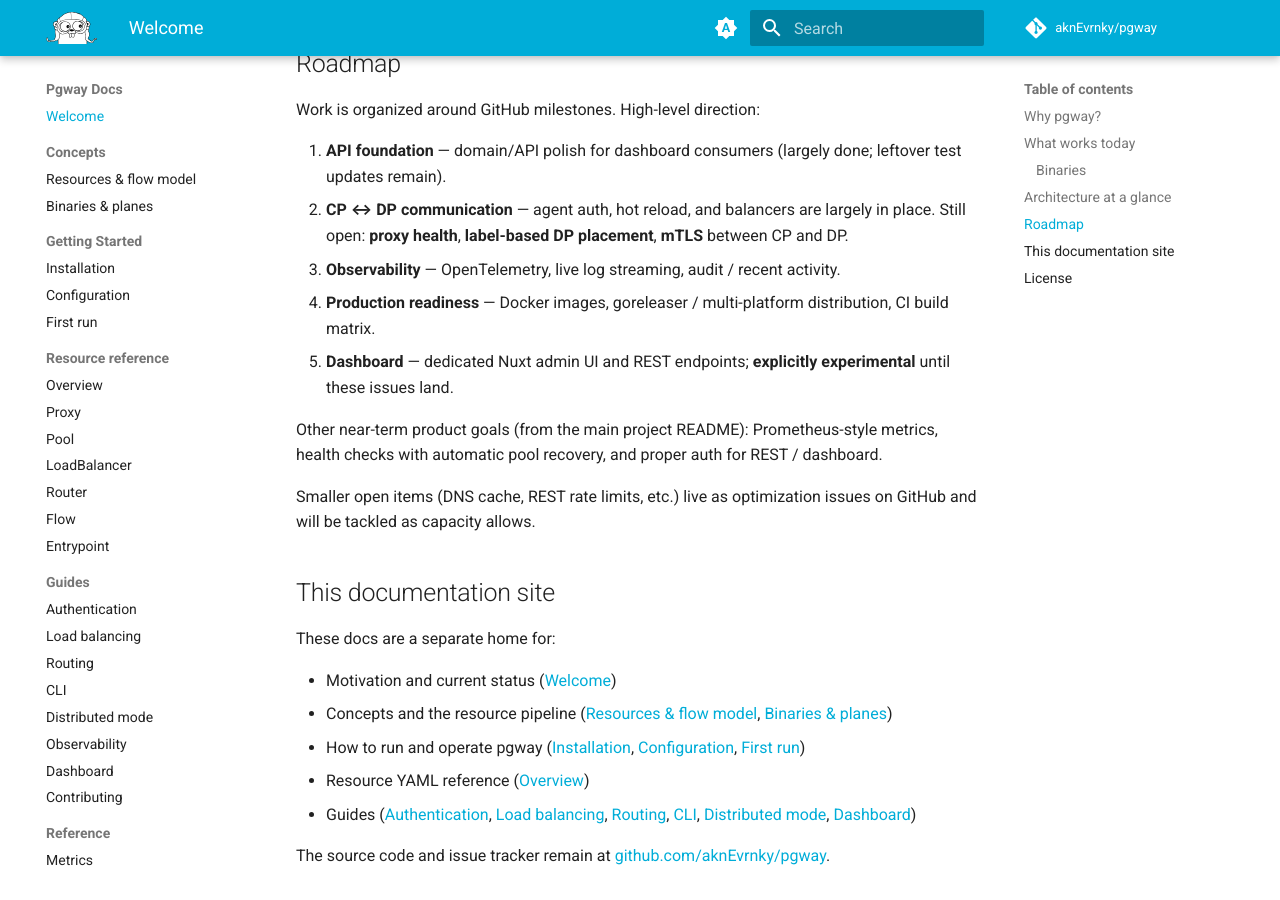
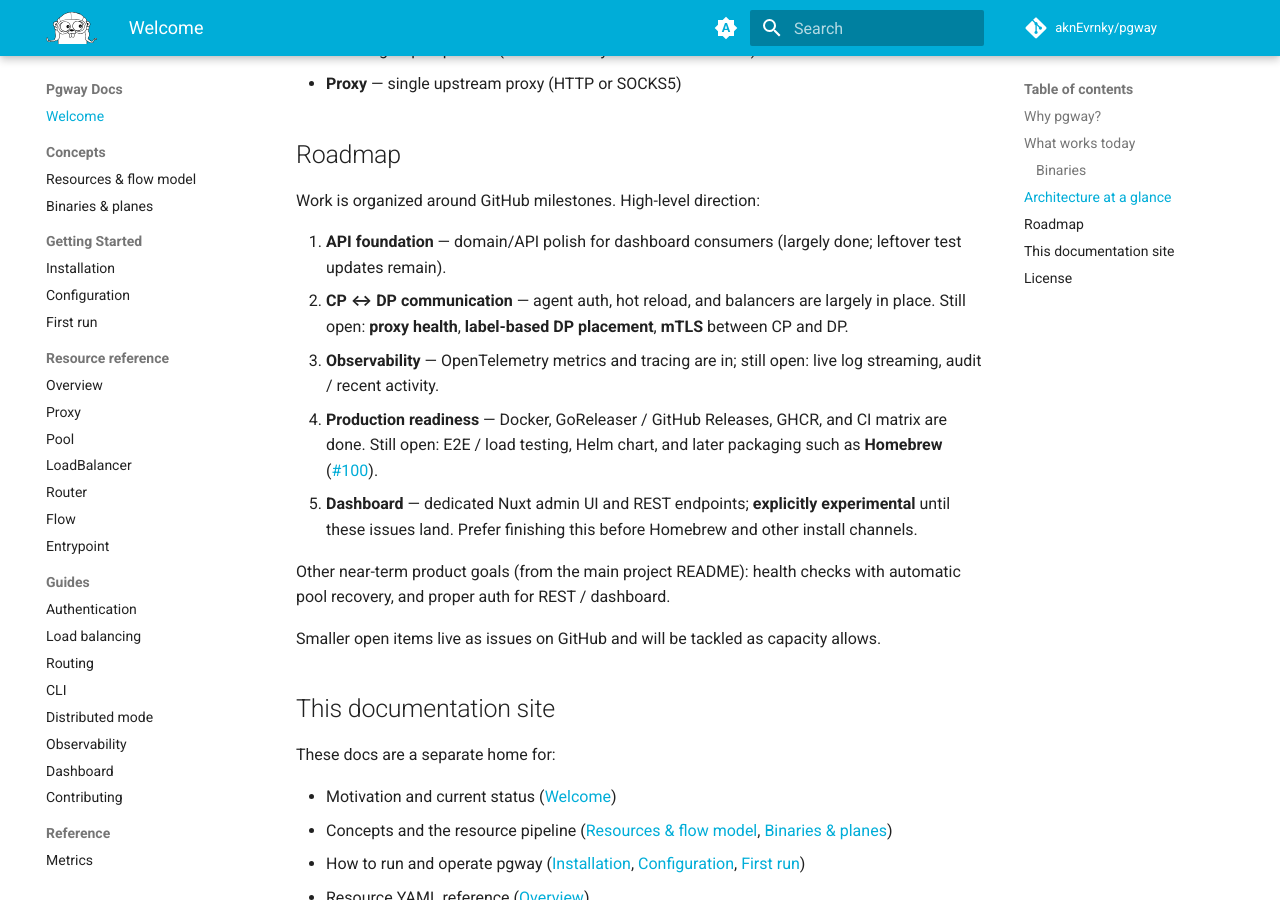
Before and after one commit to aknEvrnky/pgway-docs, an MkDocs documentation site: the page built from docs/index.md, in a window 1280 px wide and 900 px high, scrolled down 2528 px. Built offline with MkDocs 1.6.1 and Material for MkDocs 9.7.7, drawn with Linux system fonts in a browser that asks for light colours; comment, search, counter and statistics services are not loaded; some of the changed text lies outside the part shown.

Commit message:
docs: update contributing guidelines and project status in documentation

```diff
--- a/docs/index.md
+++ b/docs/index.md
@@ -35,8 +35,10 @@
 | Token auth + user management on gRPC | Ready |
 | BadgerDB-backed config store | Ready |
 | Web dashboard (Nuxt) + REST surface | Experimental — not ready |
+| GitHub Releases + multi-arch GHCR (`ghcr.io/aknevrnky/pgway`) | Ready |
+| OpenTelemetry metrics + tracing (OTLP) | Ready |
 | Health checks / auto pool recovery | Planned |
-| Metrics / OpenTelemetry | Planned |
+| Homebrew install formula | Planned ([#100](https://github.com/aknEvrnky/pgway/issues/100)) |
 
 ### Binaries
 
@@ -87,13 +89,13 @@
 
 1. **API foundation** — domain/API polish for dashboard consumers (largely done; leftover test updates remain).
 2. **CP ↔ DP communication** — agent auth, hot reload, and balancers are largely in place. Still open: **proxy health**, **label-based DP placement**, **mTLS** between CP and DP.
-3. **Observability** — OpenTelemetry, live log streaming, audit / recent activity.
-4. **Production readiness** — Docker images, goreleaser / multi-platform distribution, CI build matrix.
-5. **Dashboard** — dedicated Nuxt admin UI and REST endpoints; **explicitly experimental** until these issues land.
+3. **Observability** — OpenTelemetry metrics and tracing are in; still open: live log streaming, audit / recent activity.
+4. **Production readiness** — Docker, GoReleaser / GitHub Releases, GHCR, and CI matrix are done. Still open: E2E / load testing, Helm chart, and later packaging such as **Homebrew** ([#100](https://github.com/aknEvrnky/pgway/issues/100)).
+5. **Dashboard** — dedicated Nuxt admin UI and REST endpoints; **explicitly experimental** until these issues land. Prefer finishing this before Homebrew and other install channels.
 
-Other near-term product goals (from the main project README): Prometheus-style metrics, health checks with automatic pool recovery, and proper auth for REST / dashboard.
+Other near-term product goals (from the main project README): health checks with automatic pool recovery, and proper auth for REST / dashboard.
 
-Smaller open items (DNS cache, REST rate limits, etc.) live as optimization issues on GitHub and will be tackled as capacity allows.
+Smaller open items live as issues on GitHub and will be tackled as capacity allows.
 
 ## This documentation site
 
```
Also changed, not shown: docs/guides/contributing.md (+2 -2 lines).
